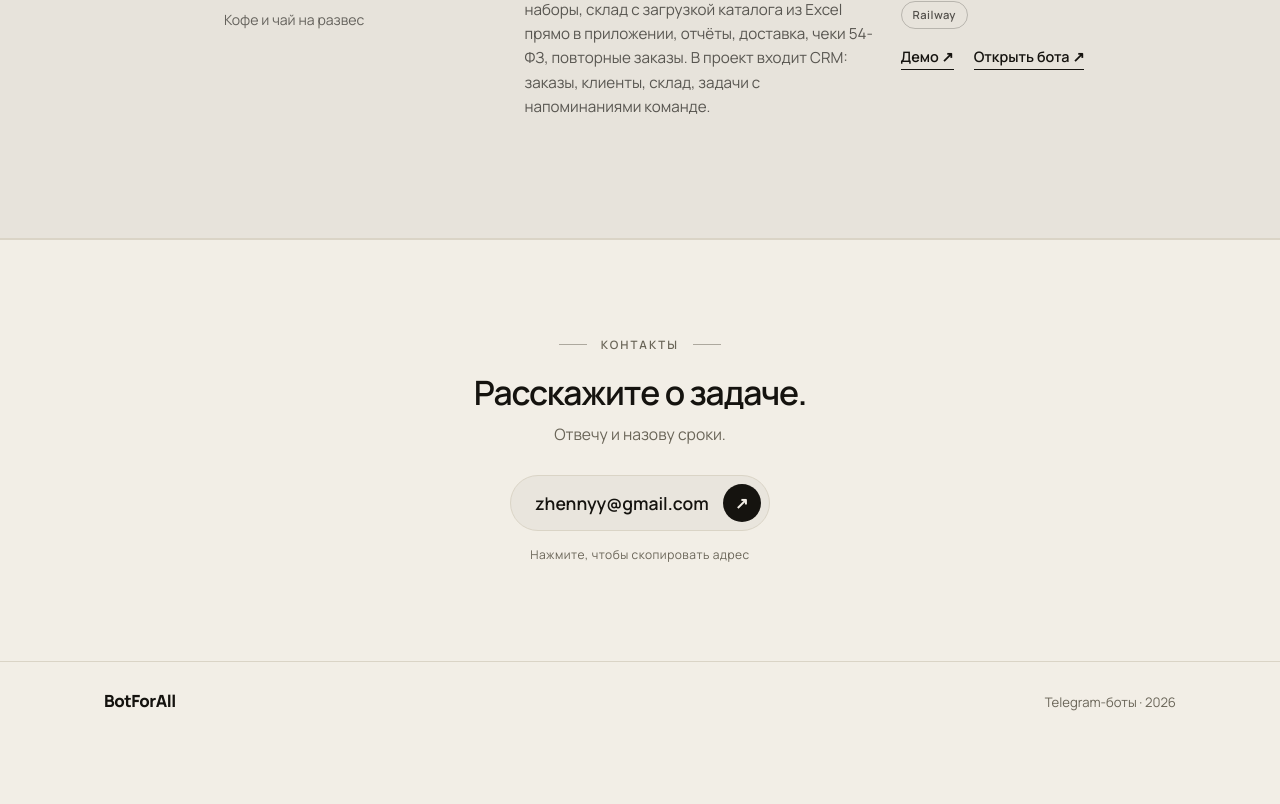
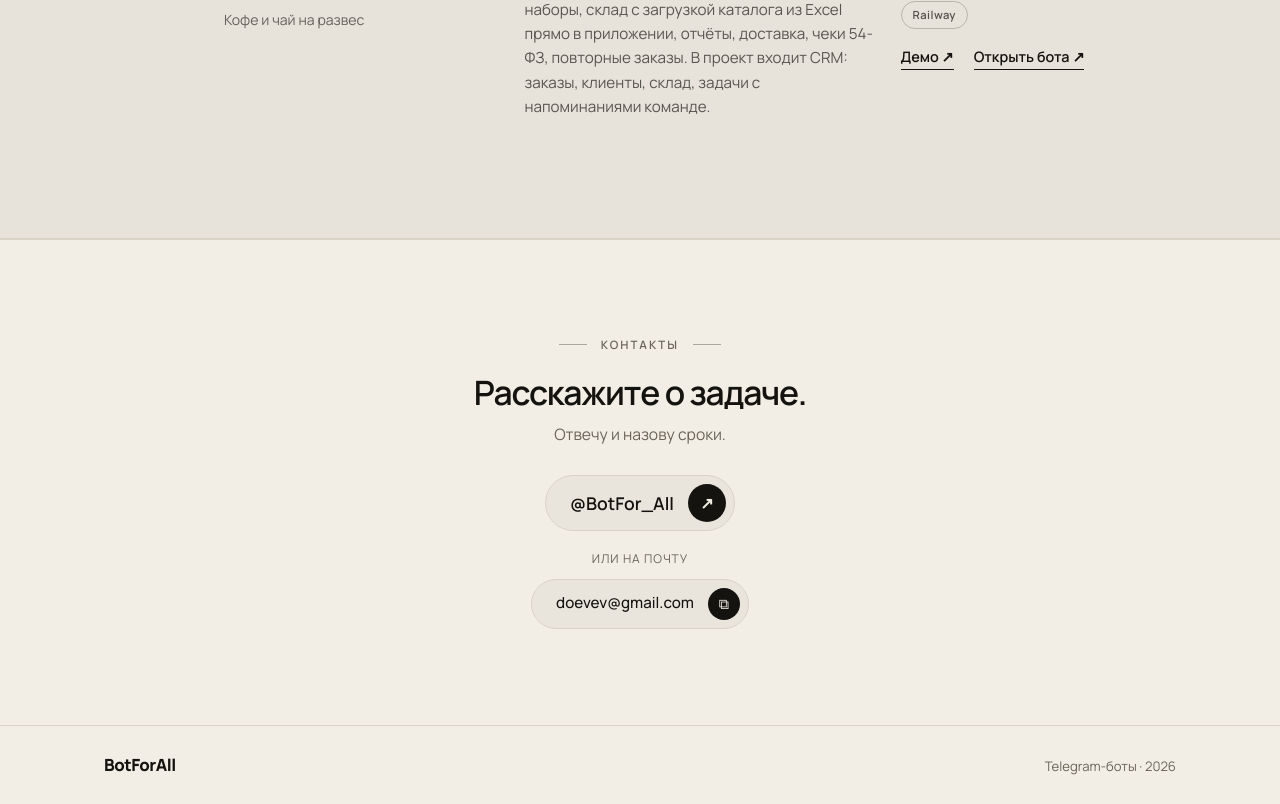
Before and after one commit to zhennyy/botforall, a React (Vite) app: page / in a window 1280 px wide. Shown: the part 2228-3032 px from the top of the page. Before the commit the page ends 2968 px from the top, so only its background shows below. Built offline with nearby package versions, Linux system fonts and the light colour scheme.

Commit message:
Contact: Telegram first, new email

```diff
--- a/src/components/Contact.jsx
+++ b/src/components/Contact.jsx
@@ -1,6 +1,7 @@
 import { useState } from 'react'
 
-const EMAIL = 'zhennyy@gmail.com'
+const TG = 'BotFor_All'
+const EMAIL = 'doevev@gmail.com'
 
 export default function Contact() {
   const [copied, setCopied] = useState(false)
@@ -21,11 +22,15 @@ export default function Contact() {
         <p className="kicker">Контакты</p>
         <h2>Расскажите <em>о задаче.</em></h2>
         <p className="contact-sub">Отвечу и назову сроки.</p>
-        <button type="button" className="mail" onClick={handleClick} aria-label={`Скопировать адрес ${EMAIL}`}>
+        <a className="mail" href={`https://t.me/${TG}`} target="_blank" rel="noopener noreferrer" aria-label={`Написать в Telegram @${TG}`}>
+          <span className="mail-text">@{TG}</span>
+          <span className="mail-icon" aria-hidden="true">↗</span>
+        </a>
+        <p className="mail-or">или на почту</p>
+        <button type="button" className="mail mail-alt" onClick={handleClick} aria-label={`Скопировать адрес ${EMAIL}`}>
           <span className="mail-text">{copied ? 'Адрес скопирован' : EMAIL}</span>
-          <span className="mail-icon" aria-hidden="true">{copied ? '✓' : '↗'}</span>
+          <span className="mail-icon" aria-hidden="true">{copied ? '✓' : '⧉'}</span>
         </button>
-        <p className="mail-hint">Нажмите, чтобы скопировать адрес</p>
       </div>
     </section>
   )
--- a/src/index.css
+++ b/src/index.css
@@ -251,3 +251,10 @@ footer b { font-family: var(--sans); font-weight: 800; font-size: 1.05rem; lette
 
 /* заголовки секций по центру */
 .section-title { text-align: center; }
+
+/* контакты: Telegram + почта */
+a.mail { text-decoration: none; }
+.mail-or { margin-top: 18px; font-size: .75rem; color: var(--soft); letter-spacing: .08em; text-transform: uppercase; }
+.mail-alt { margin-top: 10px; font-size: clamp(.85rem, 2vw, .95rem); font-weight: 500; }
+.mail-alt .mail-icon { width: 32px; height: 32px; font-size: .9rem; }
+.mail-alt:hover .mail-icon, .mail-alt:focus-visible .mail-icon { transform: none; }
```
